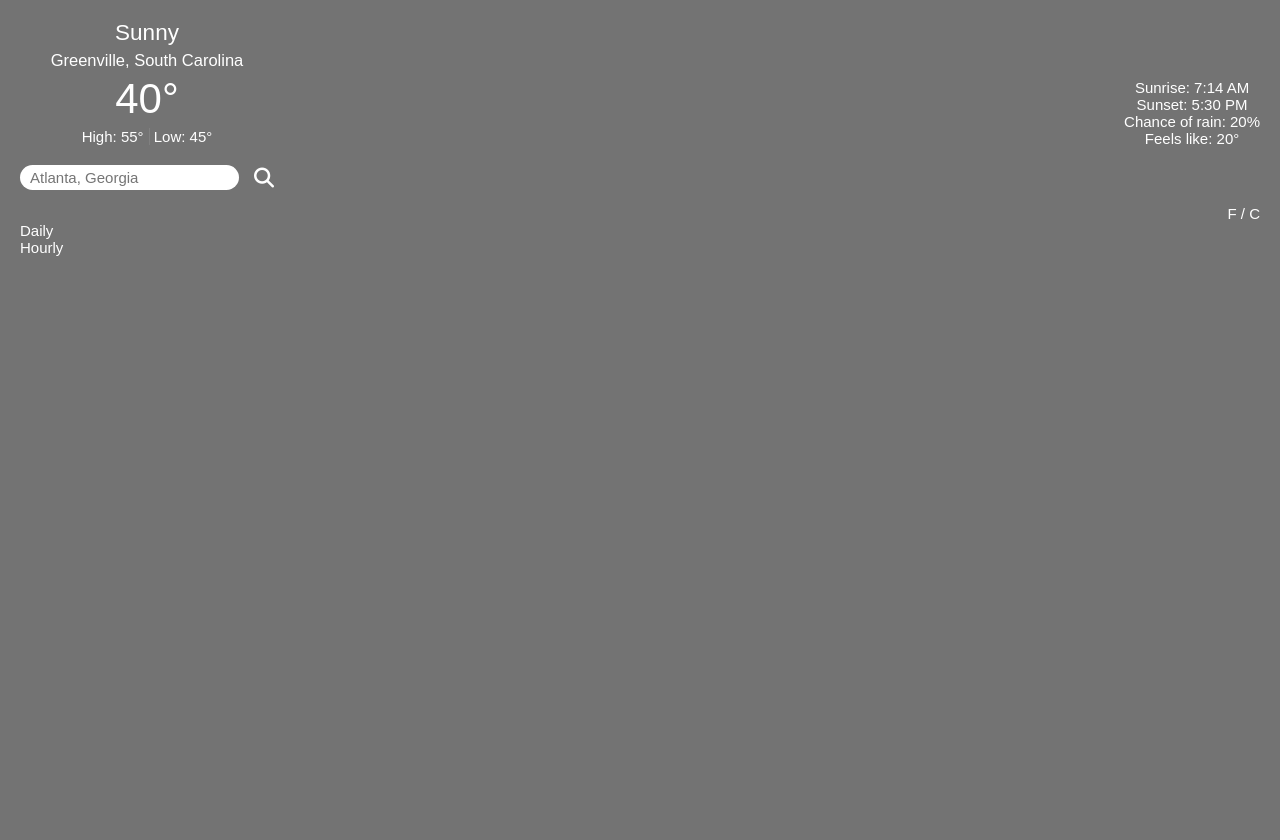
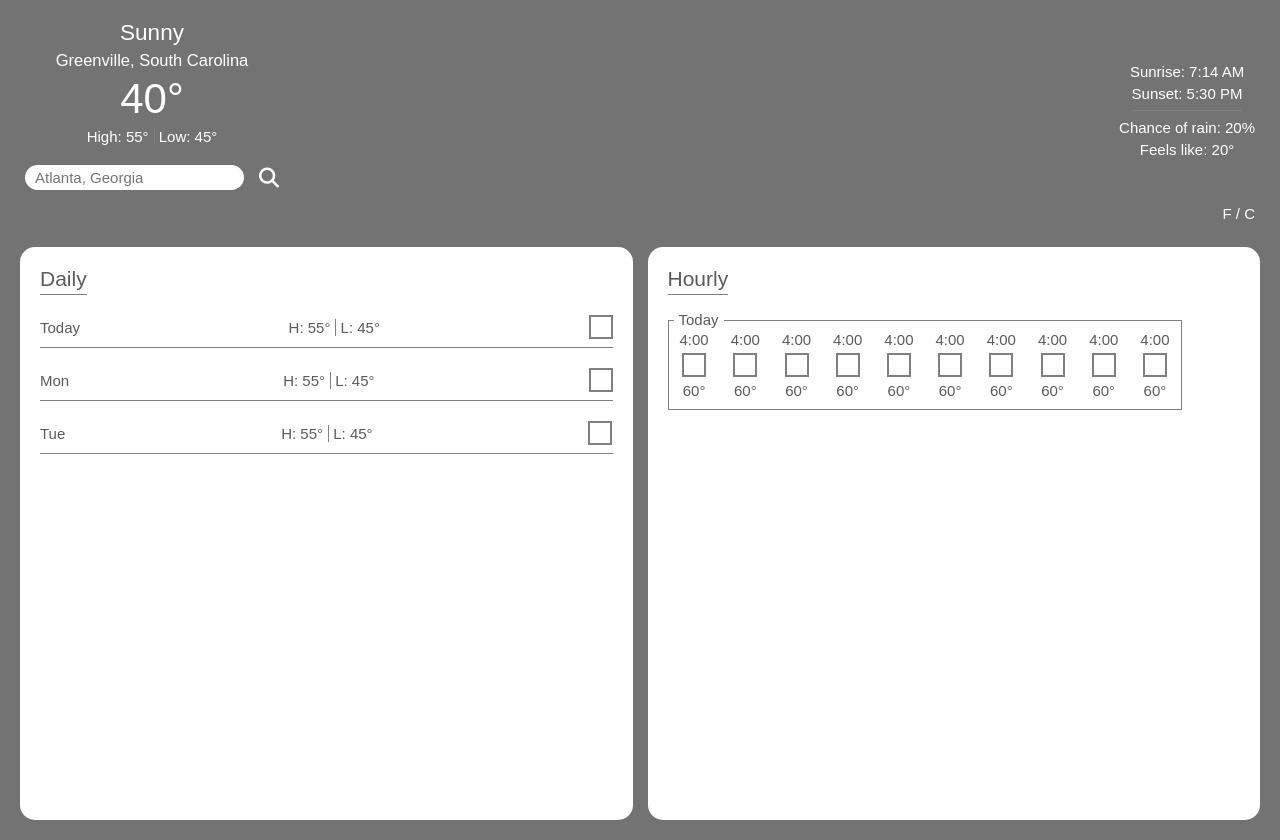
Before and after one commit to ethanwhall389/drizzle-weather, a website built with webpack: page dist/index.html in a window 1280 px wide. Built offline with nearby package versions, Linux system fonts and the light colour scheme; no server answers; a web font is replaced by a local one.

Commit message:
style daily and hourly sections

```diff
--- a/dist/index.html
+++ b/dist/index.html
@@ -44,17 +44,103 @@
                 <span class="celsius">C</span>
             </div>
         </div>
-        <section class="forecast-cont">
-            <div class="daily-cont">
+        <section class="forecast-main-cont">
+
+            <div class="daily-cont forecast-cont">
                 <div class="heading-cont">
                     <h2 class="forecast-heading">Daily</h2>
                 </div>
+
+                <div class="day-cont">
+                    <p class="day">Today</p>
+                    <div class="high-low">
+                        <span class="high">H: 55&deg;</span>
+                        <span class="low">L: 45&deg;</sp>
+                    </div>
+                    <div class="icon"></div>
+                </div>
+                <div class="day-cont">
+                    <p class="day">Mon</p>
+                    <div class="high-low">
+                        <span class="high">H: 55&deg;</span>
+                        <span class="low">L: 45&deg;</sp>
+                    </div>
+                    <div class="icon"></div>
+                </div>
+                <div class="day-cont">
+                    <p class="day">Tue</p>
+                    <div class="high-low">
+                        <span class="high">H: 55&deg;</span>
+                        <span class="low">L: 45&deg;</sp>
+                    </div>
+                    <div class="icon"></div>
+                </div>
+
             </div>
-            <div class="hourly-cont">
+
+            <div class="hourly-cont forecast-cont">
                 <div class="heading-cont">
                     <h2 class="forecast-heading">Hourly</h2>
                 </div>
+
+                <div class="hourly-day-cont">
+                    <p class="day">Today</p>
+
+                        <div class="overflow-cont">
+                            <div class="hour-cont">
+                                <p class="time">4:00</p>
+                                <div class="icon"></div>
+                                <div class="temp">60&deg;</div>
+                            </div>
+                            <div class="hour-cont">
+                                <p class="time">4:00</p>
+                                <div class="icon"></div>
+                                <div class="temp">60&deg;</div>
+                            </div>
+                            <div class="hour-cont">
+                                <p class="time">4:00</p>
+                                <div class="icon"></div>
+                                <div class="temp">60&deg;</div>
+                            </div>
+                            <div class="hour-cont">
+                                <p class="time">4:00</p>
+                                <div class="icon"></div>
+                                <div class="temp">60&deg;</div>
+                            </div>
+                            <div class="hour-cont">
+                                <p class="time">4:00</p>
+                                <div class="icon"></div>
+                                <div class="temp">60&deg;</div>
+                            </div>
+                            <div class="hour-cont">
+                                <p class="time">4:00</p>
+                                <div class="icon"></div>
+                                <div class="temp">60&deg;</div>
+                            </div>
+                            <div class="hour-cont">
+                                <p class="time">4:00</p>
+                                <div class="icon"></div>
+                                <div class="temp">60&deg;</div>
+                            </div>
+                            <div class="hour-cont">
+                                <p class="time">4:00</p>
+                                <div class="icon"></div>
+                                <div class="temp">60&deg;</div>
+                            </div>
+                            <div class="hour-cont">
+                                <p class="time">4:00</p>
+                                <div class="icon"></div>
+                                <div class="temp">60&deg;</div>
+                            </div>
+                            <div class="hour-cont">
+                                <p class="time">4:00</p>
+                                <div class="icon"></div>
+                                <div class="temp">60&deg;</div>
+                            </div>
+                        </div>
+                </div>
             </div>
+
         </section>
     </div>
 </body>
--- a/dist/styles.css
+++ b/dist/styles.css
@@ -7,7 +7,6 @@
     margin: 0;
     padding: 0;
     font-size: 15px;
-    color: #ffff;
     font-family: 'Montserrat', Arial, Helvetica, sans-serif;
     font-weight: 400;
 
@@ -15,9 +14,12 @@
 
 body {
     position: relative;
+    color: #ffff;
 }
 
 .main-cont {
+    display: flex;
+    flex-direction: column;
     position: absolute;
     top: 0;
     right: 0;
@@ -48,10 +50,25 @@ section.current-info {
     display: flex;
     justify-content: space-between;
     align-items: center;
+    padding: 0 5px;
 }
 
 .general-info * {
     margin-bottom: 5px;
+}
+
+.specific-info p {
+ margin-bottom: 5px;
+}
+
+.specific-info .sunset {
+    padding-bottom: 8px;
+    border-bottom: 1.5px solid gray;
+    margin-bottom: 0;
+}
+
+.specific-info .rain {
+    padding-top: 8px;
 }
 
 .general-info, .specific-info {
@@ -111,3 +128,100 @@ section.current-info {
     display: flex;
     justify-content: flex-end;
 }
+
+.options .temp-scale {
+    cursor: pointer;
+    margin-right: 5px;
+}
+
+
+/* FORECAST SECTION */
+
+.forecast-main-cont {
+    display: flex;
+    justify-content: space-between;
+    gap: 15px;
+    height: 100%;
+    margin-top: 25px;
+    color: #5b5b5b;
+}
+
+.forecast-cont {
+    display: flex;
+    flex-direction: column;
+    background-color: #fff;
+    flex: 1;
+    border-radius: 15px;
+    padding: 20px;
+}
+
+.heading-cont {
+    display: flex;
+}
+
+.forecast-heading  {
+    font-size: 1.4rem;
+    padding-bottom: 3px;
+    border-bottom: 1.5px solid gray;
+}
+
+.daily-cont .day-cont {
+    display: flex;
+    justify-content: space-between;
+    align-items: center;
+    margin-top: 20px;
+    padding-bottom: 8px;
+    border-bottom: 1.5px solid gray;
+}
+
+.daily-cont .day-cont .high-low {
+    justify-self: center;
+}
+
+.icon {
+    border: 2px solid gray;
+    width: 20px;
+    height: 20px;
+    justify-self: flex-end;
+}
+
+/* HOURLY */
+
+.hourly-day-cont {
+    border: 1.5px solid gray;
+    position: relative;
+    margin-top: 25px;
+    /* display: flex; */
+    /* overflow: visible; */
+    /* gap: 20px; */
+    /* flex: 0; */
+    width: 40vw;
+}
+
+.overflow-cont {
+    /* position: relative; */
+    /* z-index: 5; */
+    padding: 0 10px;
+    display: flex;
+    gap: 20px;
+    max-width: 100%;
+    overflow: scroll;
+}
+
+.hourly-day-cont .day {
+    position: absolute;
+    top: -10px;
+    left: 5px;
+    background-color: #fff;
+    padding: 0 5px;
+}
+
+.hour-cont {
+    width: 50px;
+    display: flex;
+    flex-direction: column;
+    justify-content: center;
+    align-items: center;
+    gap: 5px;
+    margin: 10px 0;
+}
```
